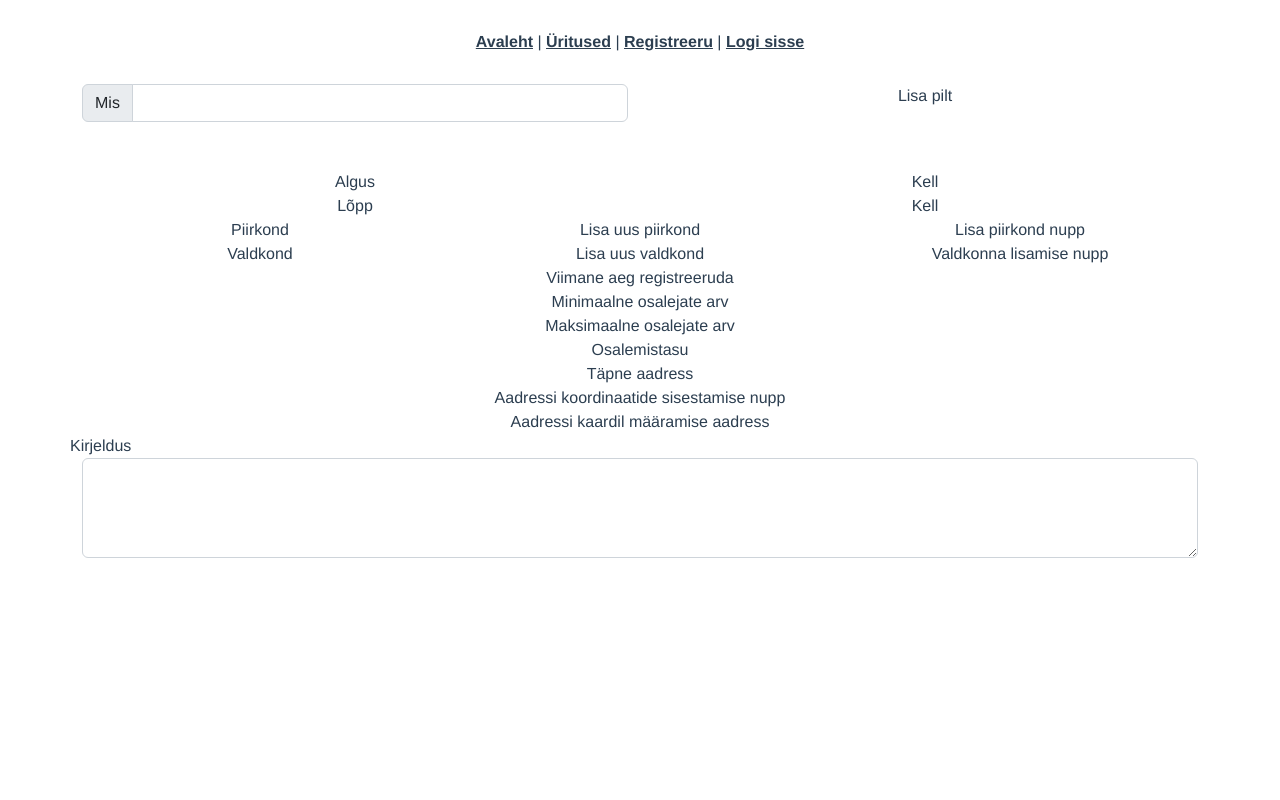
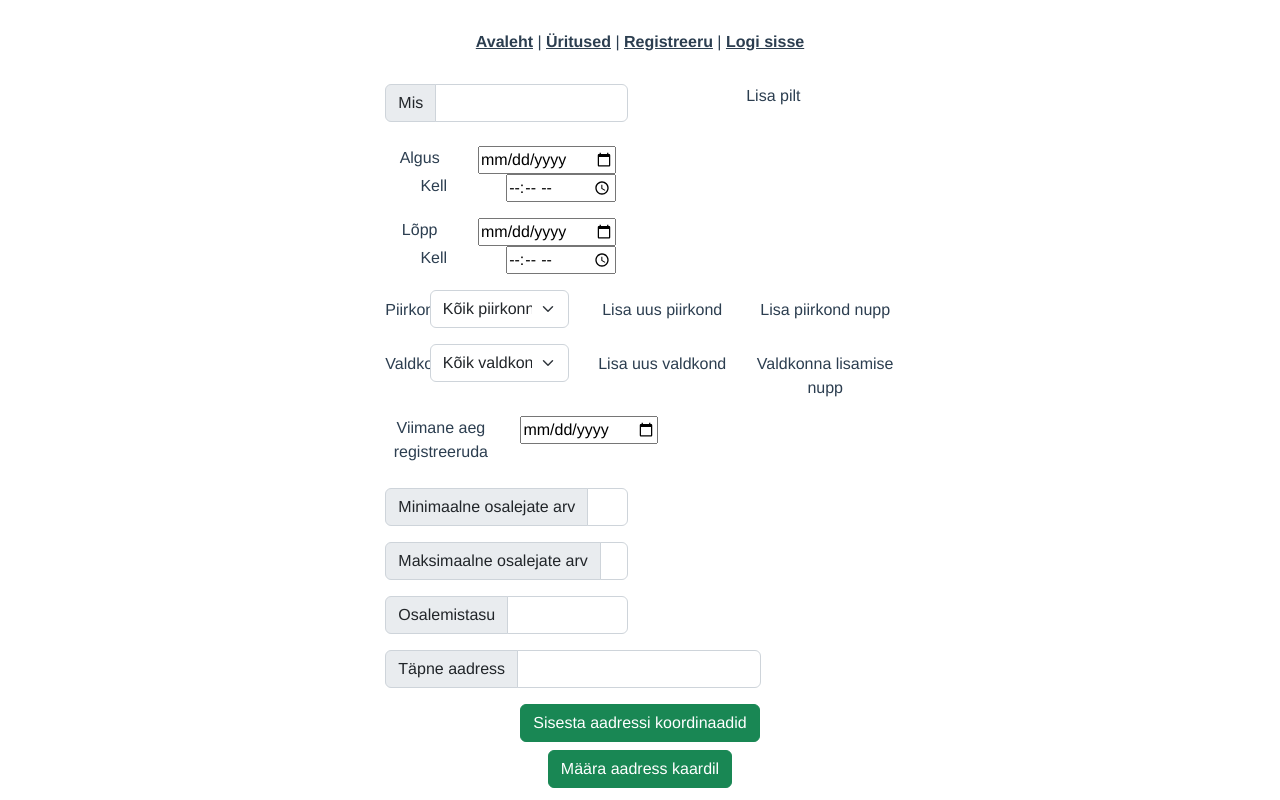
Before and after one commit to katrisaar/events_front, a Vue app: page /createevent in a window 1280 px wide. Shown: the top 800 px of the page. Built offline with nearby package versions, Linux system fonts and the light colour scheme.

Commit message:
CreateEvent in final progress

```diff
--- a/src/views/CreateEventView.vue
+++ b/src/views/CreateEventView.vue
@@ -1,7 +1,7 @@
 <template>
-    <div class="container">
+    <div class="container col-5">
         <div class="row">
-            <div class="col mb-5">
+            <div class="col col-6 mb-4">
                 <div class="input-group flex-nowrap">
                     <span class="input-group-text" id="addon-wrapping">Mis</span>
                     <input type="text" class="form-control" aria-label="Username" aria-describedby="addon-wrapping">
@@ -11,87 +11,123 @@
                 Lisa pilt
             </div>
         </div>
-        <div class="row">
+        <div class="row col-6 mb-3">
             <div class="col">
                 Algus
             </div>
             <div class="col">
+                <input type="date">
+            </div>
+            <div class="col">
                 Kell
+            </div>
+            <div class="col">
+                <input type="time">
+            </div>
+        </div>
+        <div class="row col-6 mb-3">
+            <div class="col">
+                Lõpp
+            </div>
+            <div class="col">
+                <input type="date">
+            </div>
+            <div class="col">
+                Kell
+            </div>
+            <div class="col">
+                <input type="time">
+            </div>
+        </div>
+        <div class="row mb-3">
+            <div class="col col-1 mt-2">
+                Piirkond
+            </div>
+            <div class="col">
+                <select class="form-select"
+                        aria-label="Default select example">
+                    <option selected value="0">Kõik piirkonnad</option>
+                    <option >.....piirkonnad.....</option>
+                </select>
+            </div>
+            <div class="col mt-2">
+                Lisa uus piirkond
+            </div>
+            <div class="col mt-2">
+                Lisa piirkond nupp
+            </div>
+        </div>
+        <div class="row">
+            <div class=" col-1 mt-2">Valdkond
+            </div>
+            <div class="col">
+                <select class="form-select"
+                        aria-label="Default select example">
+                    <option selected value="0">Kõik valdkonnad</option>
+                    <option >.....valdkonnad.....</option>
+                </select>
+            </div>
+            <div class="col mt-2">
+                Lisa uus valdkond
+            </div>
+            <div class="col mt-2">
+                Valdkonna lisamise nupp
+            </div>
+        </div>
+        <div class="row col-7 mt-3 mb-4">
+            <div class="col">Viimane aeg registreeruda
+            </div>
+            <div class="col">
+                <input type="date">
+            </div>
+        </div>
+        <div class="row">
+            <div class="col col-6 mb-3">
+                <div class="input-group flex-nowrap">
+                    <span class="input-group-text" id="addon-wrapping">Minimaalne osalejate arv</span>
+                    <input type="text" class="form-control" aria-label="Username" aria-describedby="addon-wrapping">
+                </div>
+            </div>
+        </div>
+        <div class="row">
+            <div class="col col-6 mb-3">
+                <div class="input-group flex-nowrap">
+                    <span class="input-group-text" id="addon-wrapping">Maksimaalne osalejate arv</span>
+                    <input type="text" class="form-control" aria-label="Username" aria-describedby="addon-wrapping">
+                </div>
+            </div>
+        </div>
+        <div class="row">
+            <div class="col col-6 mb-3">
+                <div class="input-group flex-nowrap">
+                    <span class="input-group-text" id="addon-wrapping">Osalemistasu</span>
+                    <input type="text" class="form-control" aria-label="Username" aria-describedby="addon-wrapping">
+                </div>
+            </div>
+        </div>
+        <div class="row">
+            <div class="col col-9 mb-3">
+                <div class="input-group flex-nowrap">
+                    <span class="input-group-text" id="addon-wrapping">Täpne aadress</span>
+                    <input type="text" class="form-control" aria-label="Username" aria-describedby="addon-wrapping">
+                </div>
+            </div>
+        </div>
+        <div class="row">
+            <div class="col mb-2">
+                <button type="button" class="btn btn-success">Sisesta aadressi koordinaadid</button>
+            </div>
+        </div>
+        <div class="row">
+            <div class="col mb-4">
+                <button type="button" class="btn btn-success">Määra aadress kaardil</button>
             </div>
         </div>
         <div class="row">
             <div class="col">
-                Lõpp
-            </div>
-            <div class="col">
-                Kell
-            </div>
-        </div>
-        <div class="row">
-            <div class="col">
-                Piirkond
-            </div>
-            <div class="col">
-                Lisa uus piirkond
-            </div>
-            <div class="col">
-                Lisa piirkond nupp
-            </div>
-        </div>
-        <div class="row">
-            <div class="col">
-                Valdkond
-            </div>
-            <div class="col">
-                Lisa uus valdkond
-            </div>
-            <div class="col">
-                Valdkonna lisamise nupp
-            </div>
-        </div>
-        <div class="row">
-            <div class="col">
-                Viimane aeg registreeruda
-            </div>
-        </div>
-        <div class="row">
-            <div class="col">
-                Minimaalne osalejate arv
-            </div>
-        </div>
-        <div class="row">
-            <div class="col">
-                Maksimaalne osalejate arv
-            </div>
-        </div>
-        <div class="row">
-            <div class="col">
-                Osalemistasu
-            </div>
-        </div>
-        <div class="row">
-            <div class="col">
-                Täpne aadress
-            </div>
-        </div>
-        <div class="row">
-            <div class="col">
-                Aadressi koordinaatide sisestamise nupp
-            </div>
-        </div>
-        <div class="row">
-            <div class="col">
-                Aadressi kaardil määramise aadress
-            </div>
-        </div>
-        <div class="row">
-            <div class="col">
-                <div class="row">
-                    Kirjeldus
-                </div>
                 <div class="form-floating">
-                    <textarea class="form-control" placeholder="Leave a comment here" id="floatingTextarea2" style="height: 100px"></textarea>
-                    <label for="floatingTextarea2"></label>
+                    <textarea class="form-control" placeholder="Leave a comment here" id="floatingTextarea2" style="height: 150px"></textarea>
+                    <label for="floatingTextarea2">Lisa ürituse kirjeldus</label>
                 </div>
             </div>
         </div>
```
